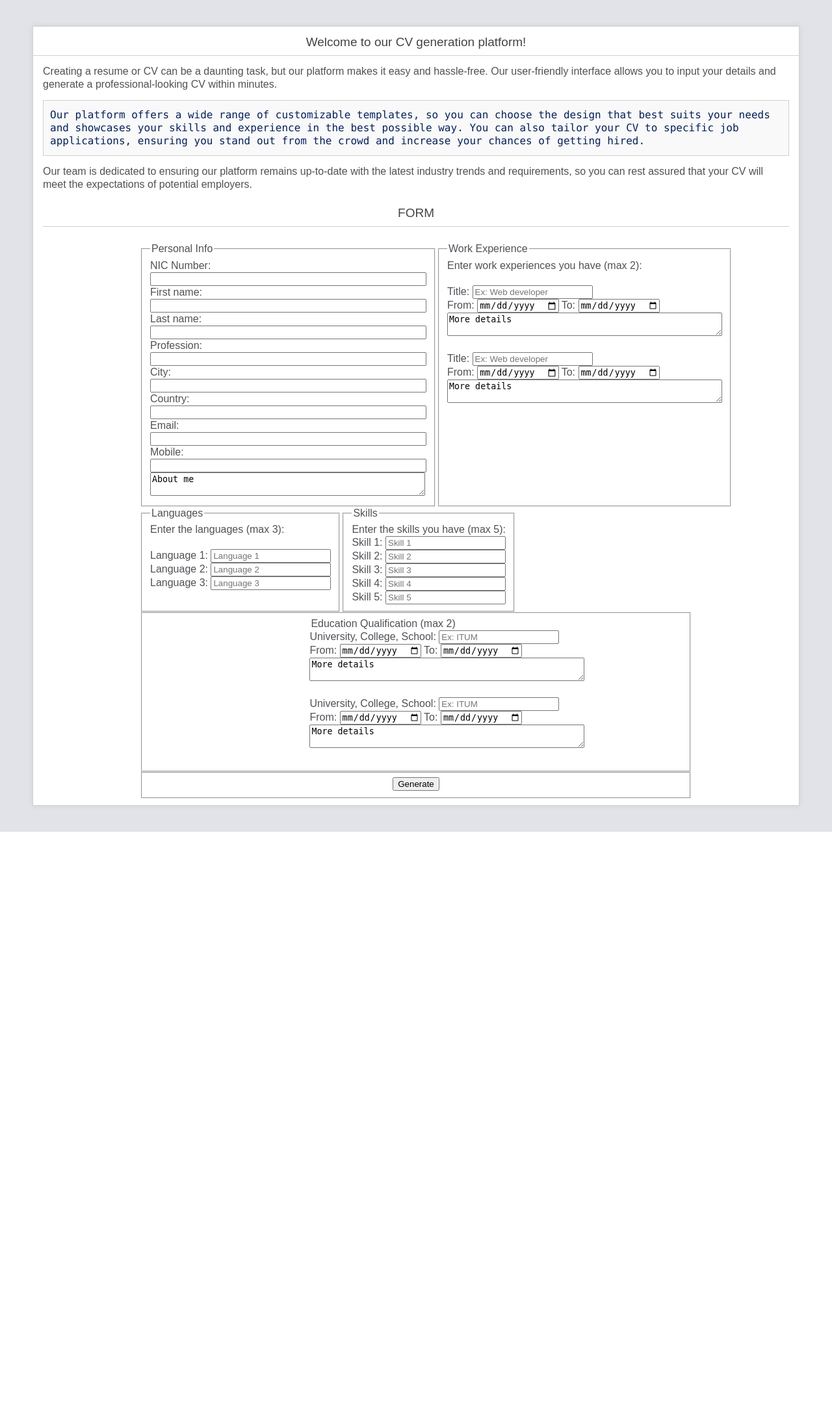
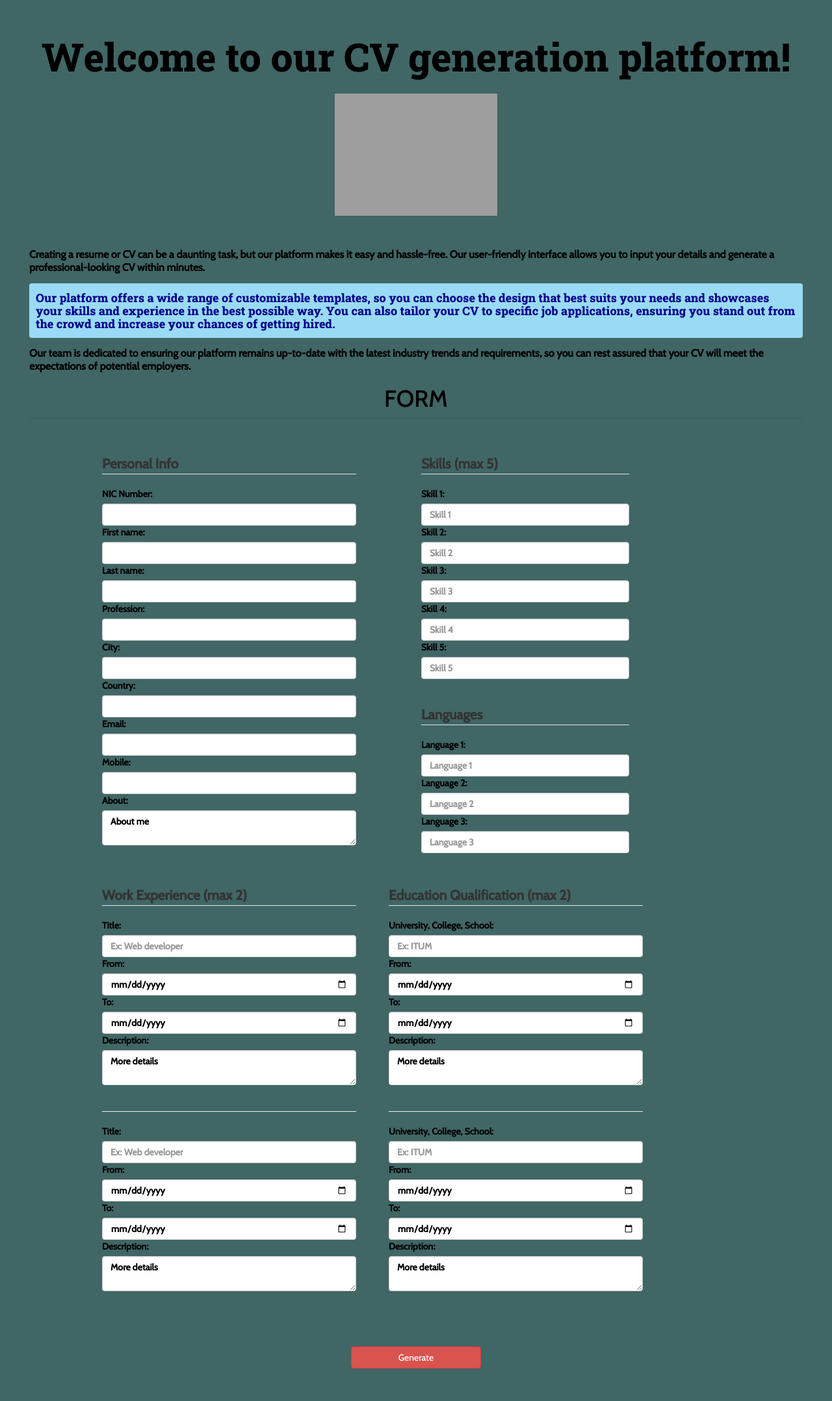
Before and after one commit to Asluf/Portfolio, a CodeIgniter app: page /Portfolio/ in a window 1280 px wide. Shown: the whole page at 65% size. Before the commit the page ends 1280 px from the top, so only its background shows below. Run offline with CodeIgniter, Linux system fonts and the light colour scheme; some libraries are stand-ins or nearby versions; grey boxes are pictures that could not be loaded.

Commit message:
ui chnaged

```diff
--- a/application/views/home.php
+++ b/application/views/home.php
@@ -5,6 +5,17 @@ defined('BASEPATH') or exit('No direct script access allowed');
 <html lang="en">
 
 <head>
+	<link rel="preconnect" href="https://fonts.googleapis.com">
+	<link rel="preconnect" href="https://fonts.gstatic.com" crossorigin>
+	<link href="https://fonts.googleapis.com/css2?family=Cabin:wght@500&family=Dancing+Script:wght@600&family=Righteous&family=Roboto+Slab:wght@800&display=swap" rel="stylesheet">
+	<!-- Latest compiled and minified CSS -->
+	<link rel="stylesheet" href="https://maxcdn.bootstrapcdn.com/bootstrap/3.4.1/css/bootstrap.min.css">
+
+	<!-- jQuery library -->
+	<script src="https://ajax.googleapis.com/ajax/libs/jquery/3.6.4/jquery.min.js"></script>
+
+	<!-- Latest compiled JavaScript -->
+	<script src="https://maxcdn.bootstrapcdn.com/bootstrap/3.4.1/js/bootstrap.min.js"></script>
 	<meta charset="utf-8">
 	<title>Create a CV</title>
 
@@ -19,6 +30,8 @@ defined('BASEPATH') or exit('No direct script access allowed');
 
 		.ab {
 			display: flex;
+			padding-left: 100px;
+			padding-Top: 50px;
 		}
 
 		.abc {
@@ -30,61 +43,64 @@ defined('BASEPATH') or exit('No direct script access allowed');
 
 
 		::selection {
-			background-color: #E13300;
-			color: white;
+			/* background-color: #E13300; */
+			color: #ADD8E6;
 		}
 
 		::-moz-selection {
-			background-color: #E13300;
+			/* background-color: #E13300; */
 			color: white;
 		}
 
 		body {
-			background-color: #e1e3e8;
+			background-color: #406665;
 			margin: 40px;
-			font: 13px/20px normal Helvetica, Arial, sans-serif;
-			color: #4F5155;
+			font: 13px/20px Arial, sans-serif;
+			font-weight: Bold;
+			color: black;
 		}
 
-		.bgg {
-			background-color: #fff;
-		}
+
 
 		a {
 			color: #003399;
-			background-color: transparent;
+			/* background-color: transparent; */
 			font-weight: normal;
 			text-decoration: none;
 		}
 
 		a:hover {
-			color: #97310e;
+			color: #1974D2;
 		}
 
-		h1 {
-			color: #444;
-			background-color: transparent;
-			border-bottom: 1px solid #D0D0D0;
-			font-size: 19px;
-			font-weight: normal;
+		.h1_title {
+			color: black;
+			border-bottom: 0px solid #D0D0D0;
+			font-size: 60px;
+			font-weight: Extra Bold (Ultra Bold);
+			font-family: 'Roboto Slab', serif;
 			margin: 0 0 14px 0;
 			padding: 14px 15px 10px 15px;
 		}
 
 		code {
-			font-family: Consolas, Monaco, Courier New, Courier, monospace;
-			font-size: 16px;
-			background-color: #f9f9f9;
-			border: 1px solid #D0D0D0;
-			color: #002166;
+			font-family: 'Roboto Slab', serif;
+			font-size: 18px;
+			font-weight: Extra Bold (Ultra Bold);
+			background-color: #99DBF5;
+			border: 0px solid #D0D0D0;
+			color: #00008B;
 			display: block;
 			margin: 14px 0 14px 0;
 			padding: 12px 10px 12px 10px;
 		}
 
 		#body {
-			margin: 0 15px 0 15px;
+			margin: 0 0px 0 0px;
 			min-height: 96px;
+			padding-Top: 50px;
+			font-family: 'Cabin', sans-serif;
+
 		}
 
 		p {
@@ -103,167 +119,181 @@ defined('BASEPATH') or exit('No direct script access allowed');
 		}
 
 		#container {
-			margin: 10px;
-			border: 1px solid #D0D0D0;
-			box-shadow: 0 0 8px #D0D0D0;
+			margin: 5px;
+			border: 0px solid #D0D0D0;
+			box-shadow: 0 0 0px #D0D0D0;
 		}
+
+		.h1_form {
+			font-size: 20px;
+
+		}
+
+		#generate {
+			width: 200px;
+			margin-Top: 35px;
+		}
+
+		#user_form {
+			background-color: #406665;
+			border-width: 0px;
+		}
+		.form-control{
+			color:black;
+		}
+
+
 	</style>
 </head>
 
 <body>
 
-	<div id="container" class="bgg">
-		<h1>
+	<div id="container">
+		<h1 class="h1_title">
 			<center>Welcome to our CV generation platform!</center>
 		</h1>
+		<center> <img src="graphic.png" alt="Graphic_1" style="width: 250px"> </center>
+
 
 		<div id="body">
 			<p>Creating a resume or CV can be a daunting task, but our platform makes it easy and hassle-free. Our user-friendly interface allows you to input your details and generate a professional-looking CV within minutes.</p>
 
 			<code>Our platform offers a wide range of customizable templates, so you can choose the design that best suits your needs and showcases your skills and experience in the best possible way. You can also tailor your CV to specific job applications, ensuring you stand out from the crowd and increase your chances of getting hired.</code>
 			<p>Our team is dedicated to ensuring our platform remains up-to-date with the latest industry trends and requirements, so you can rest assured that your CV will meet the expectations of potential employers.</p>
-			<h1>
+			<h1 class="h1_Form">
 				<center>FORM</center>
 			</h1>
-			<form id="user_form" name="user_form">
+			<form id="user_form" name="user_form" class="form-control">
 				<div class="ab">
 					<fieldset>
 						<legend>Personal Info</legend>
-						<label>NIC Number:</label><br />
-						<input type="text" name="nic" id="nic" size="50">
-						<br />
-						<label>First name:</label><br />
-						<input type="text" name="fname" id="fname" size="50">
-						<br />
-						<label>Last name:</label><br />
-						<input type="text" name="lname" id="lname" size="50">
-						<br />
-						<label>Profession:</label><br />
-						<input type="text" name="prof" id="prof" size="50">
-						<br />
-						<label>City:</label><br />
-						<input type="text" name="city" id="city" size="50">
-						<br />
-						<label>Country:</label><br />
-						<input type="text" name="country" id="country" size="50">
-						<br />
-						<label>Email:</label><br />
-						<input type="text" name="mail" id="mail" size="50">
-						<br />
-						<label>Mobile:</label><br />
-						<input type="text" name="mobile" id="mobile" size="50"><br/>
-						<textarea rows="2" cols="50" name="about" id="about">About me</textarea><br />
+						<label>NIC Number:</label>
+						<input class="form-control" type="text" name="nic" id="nic" size="50">
+
+						<label>First name:</label>
+						<input class="form-control" type="text" name="fname" id="fname" size="50">
+
+						<label>Last name:</label>
+						<input class="form-control" type="text" name="lname" id="lname" size="50">
+
+						<label>Profession:</label>
+						<input class="form-control" type="text" name="prof" id="prof" size="50">
+
+						<label>City:</label>
+						<input class="form-control" type="text" name="city" id="city" size="50">
+
+						<label>Country:</label>
+						<input class="form-control" type="text" name="country" id="country" size="50">
+
+						<label>Email:</label>
+						<input class="form-control" type="text" name="mail" id="mail" size="50">
+
+						<label>Mobile:</label>
+						<input class="form-control" type="text" name="mobile" id="mobile" size="50">
+						<label>About:</label>
+						<textarea class="form-control" rows="2" cols="50" name="about" id="about">About me</textarea>
 
 					</fieldset>
+					<fieldset style="padding-left: 100px;">
+						<legend>Skills (max 5)</legend>
+
+						<label>Skill 1: </label>
+						<input class="form-control" type="text" name="sk1" id="sk1" placeholder="Skill 1" size="40">
+
+						<!-- <input type="number" name="per1" id="per1" min="0" max="100">  -->
+						<label>Skill 2: </label>
+						<input class="form-control" type="text" name="sk2" id="sk2" placeholder="Skill 2">
+
+						<!-- <input type="number" name="per2" id="per2" min="0" max="100">  -->
+						<label>Skill 3: </label>
+						<input class="form-control" type="text" name="sk3" id="sk3" placeholder="Skill 3">
+
+						<!-- <input type="number" name="per3" id="per3" min="0" max="100">  -->
+						<label>Skill 4: </label>
+						<input class="form-control" type="text" name="sk4" id="sk4" placeholder="Skill 4">
+
+						<!-- <input type="number" name="per4" id="per4" min="0" max="100">  -->
+						<label>Skill 5: </label>
+						<input class="form-control" type="text" name="sk5" id="sk5" placeholder="Skill 5">
+
+						<!-- <input type="number" name="per5" id="per5" min="0" max="100">  -->
+						<br/><br/>
+						<legend>Languages</legend>
+
+						<label>Language 1: </label>
+						<input class="form-control" type="text" name="la1" id="la1" placeholder="Language 1">
+
+						<label>Language 2: </label>
+						<input class="form-control" type="text" name="la2" id="la2" placeholder="Language 2">
+
+						<label>Language 3: </label>
+						<input class="form-control" type="text" name="la3" id="la3" placeholder="Language 3">
+					</fieldset>
+
+
+				</div>
+				<div class="ab">
+
 					<fieldset>
-						<legend>Work Experience</legend>
-						<label> Enter work experiences you have (max 2): </label>
-						<br /><br />
+						<legend>Work Experience (max 2)</legend>
+
 
 						<div>
 							<label>Title: </label>
-							<input type="text" name="wo1" id="wo1" placeholder="Ex: Web developer"><br />
+							<input class="form-control" type="text" name="wo1" id="wo1" placeholder="Ex: Web developer">
 							<label>From: </label>
-							<input type="date" name="from1" id="from1">
-							<label>To: </label>
-							<input type="date" name="to1" id="to1"><br />
-							<textarea rows="2" cols="50" name="des1" id="des1">More details</textarea> <br /><br />
+							<input class="form-control" type="date" name="from1" id="from1">
+							<label>To:  </label>
+							<input class="form-control" type="date" name="to1" id="to1">
+							<label>Description:  </label>
+							<textarea class="form-control" rows="2" cols="50" name="des1" id="des1">More details</textarea> <br />
 						</div>
+						<hr/>
 						<div>
 							<label>Title: </label>
-							<input type="text" name="wo2" id="wo2" placeholder="Ex: Web developer"><br />
+							<input class="form-control" type="text" name="wo2" id="wo2" placeholder="Ex: Web developer">
 							<label>From: </label>
-							<input type="date" name="from2" id="from2">
+							<input class="form-control" type="date" name="from2" id="from2">
 							<label>To: </label>
-							<input type="date" name="to2" id="to2"><br />
-							<textarea rows="2" cols="50" name="des2" id="des2">More details</textarea>
+							<input class="form-control" type="date" name="to2" id="to2">
+							<label>Description:  </label>
+							<textarea class="form-control" rows="2" cols="50" name="des2" id="des2">More details</textarea>
 						</div>
-
-
 					</fieldset>
-
-				</div>
-				<div class="ab">
-					<fieldset>
-						<legend>Languages</legend>
-						<label> Enter the languages (max 3): </label>
-						<br /><br />
-						<label>Language 1: </label>
-						<input type="text" name="la1" id="la1" placeholder="Language 1"><br />
-
-						<!-- <input type="number" name="pe1" id="pe1" min="0" max="100"> <br /><br /> -->
-						<label>Language 2: </label>
-						<input type="text" name="la2" id="la2" placeholder="Language 2"><br />
-
-						<!-- <input type="number" name="pe2" id="per2" min="0" max="100"> <br /><br /> -->
-						<label>Language 3: </label>
-						<input type="text" name="la3" id="la3" placeholder="Language 3"><br />
-
-						<!-- <input type="number" name="pe3" id="pe3" min="0" max="100"> <br /><br /> -->
-
-					</fieldset>
-
-
-					<fieldset>
-						<legend>Skills</legend>
-						<label> Enter the skills you have (max 5): </label>
-						<br />
-						<label>Skill 1: </label>
-						<input type="text" name="sk1" id="sk1" placeholder="Skill 1">
-						<br />
-						<!-- <input type="number" name="per1" id="per1" min="0" max="100"> <br /><br /> -->
-						<label>Skill 2: </label>
-						<input type="text" name="sk2" id="sk2" placeholder="Skill 2">
-						<br />
-						<!-- <input type="number" name="per2" id="per2" min="0" max="100"> <br /><br /> -->
-						<label>Skill 3: </label>
-						<input type="text" name="sk3" id="sk3" placeholder="Skill 3">
-						<br />
-						<!-- <input type="number" name="per3" id="per3" min="0" max="100"> <br /><br /> -->
-						<label>Skill 4: </label>
-						<input type="text" name="sk4" id="sk4" placeholder="Skill 4">
-						<br />
-						<!-- <input type="number" name="per4" id="per4" min="0" max="100"> <br /><br /> -->
-						<label>Skill 5: </label>
-						<input type="text" name="sk5" id="sk5" placeholder="Skill 5">
-
-						<!-- <input type="number" name="per5" id="per5" min="0" max="100"> <br /> -->
-					</fieldset>
-				</div>
-
-				<fieldset>
-					<div class="abc">
+					<fieldset style="margin-left: 50px;">
 						<legend>Education Qualification (max 2)</legend>
 
 						<div>
 							<label>University, College, School: </label>
-							<input type="text" name="uni1" id="uni1" placeholder="Ex: ITUM"><br />
+							<input class="form-control" type="text" name="uni1" id="uni1" placeholder="Ex: ITUM">
 							<label>From: </label>
-							<input type="date" name="f1" id="f1">
+							<input class="form-control" type="date" name="f1" id="f1">
 							<label>To: </label>
-							<input type="date" name="t1" id="t1"><br />
-							<textarea rows="2" cols="50" name="de1" id="de1">More details</textarea> <br /><br />
+							<input class="form-control" type="date" name="t1" id="t1">
+							<label>Description:  </label>
+							<textarea class="form-control" rows="2" cols="50" name="de1" id="de1">More details</textarea> <br/>
 						</div>
+						<hr/>
 						<div>
 							<label>University, College, School: </label>
-							<input type="text" name="uni2" id="uni2" placeholder="Ex: ITUM"><br />
+							<input class="form-control" type="text" name="uni2" id="uni2" placeholder="Ex: ITUM">
 							<label>From: </label>
-							<input type="date" name="f2" id="f2">
+							<input class="form-control" type="date" name="f2" id="f2">
 							<label>To: </label>
-							<input type="date" name="t2" id="t2"><br />
-							<textarea rows="2" cols="50" name="de2" id="de2">More details</textarea> <br /><br />
+							<input class="form-control" type="date" name="t2" id="t2">
+							<label>Description:  </label>
+							<textarea class="form-control" rows="2" cols="50" name="de2" id="de2">More details</textarea>
 						</div>
-					</div>
-				</fieldset>
+					</fieldset>
+				</div>
 
 
-				<fieldset>
-					<center><input type="button" name="generate" id="generate" value="Generate" /></center>
+
+				<fieldset style="padding:50px;">
+					<center><input class="btn btn-danger" type="button" name="generate" id="generate" value="Generate" /></center>
 				</fieldset>
 
 			</form>
-			<!-- <center><a id="genbtn" style="display:none;margin-bottom:20px;" href="<?php //echo base_url('index.php/Welcome/downloadPdf/');
-																						?>" target="_blank"><button>Download</button></a></center> -->
 
 
 		</div>
--- a/application/views/template.php
+++ b/application/views/template.php
@@ -72,14 +72,15 @@
 
             <div class="col-md-6 col-sm-6 col-lg-6">
                 <figure class="figure" style="justify-content: right;">
-                    <a href="http://localhost/Portfolio/index.php/Welcome/downloadPdf1/<?php echo $id; ?>">
+                    <a href="<?php echo base_url();?>index.php/Welcome/downloadPdf1/<?php echo $id; ?>">
                         <img class="x" src="<?php echo base_url(); ?>resources/images/cv1.JPG" class="figure-img img-fluid rounded" alt="Template:01">
                     </a>
                 </figure>
+
             </div>
             <div class="col-md-6 col-sm-6">
                 <figure class="figure">
-                    <a href="http://localhost/Portfolio/index.php/Welcome/downloadPdf2/<?php echo $id; ?>">
+                    <a href="<?php echo base_url();?>index.php/Welcome/downloadPdf2/<?php echo $id; ?>">
                         <img class="x" src="<?php echo base_url(); ?>resources/images/cv2.JPG" class="figure-img img-fluid rounded" alt="Template:01">
                     </a>
                 </figure>
```
